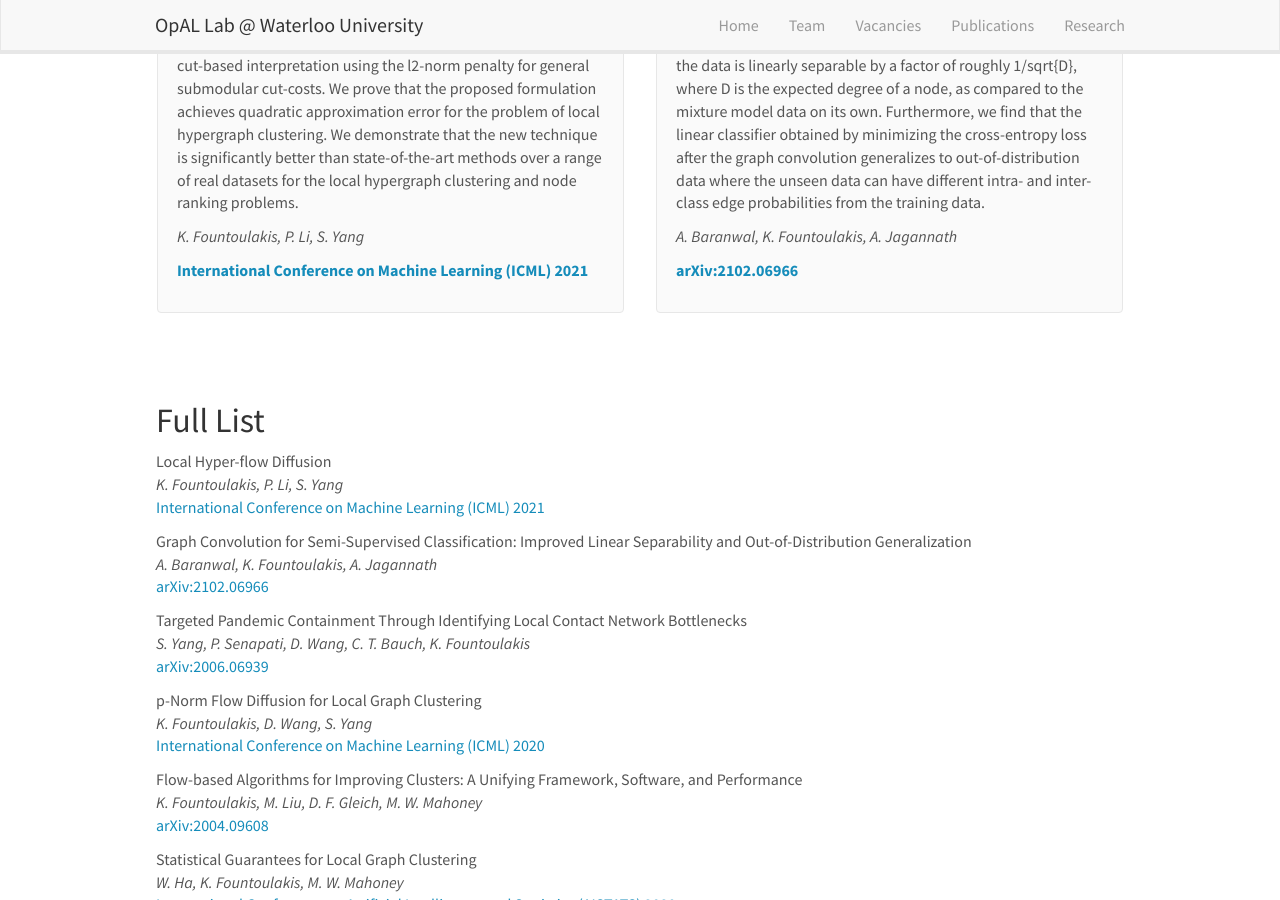
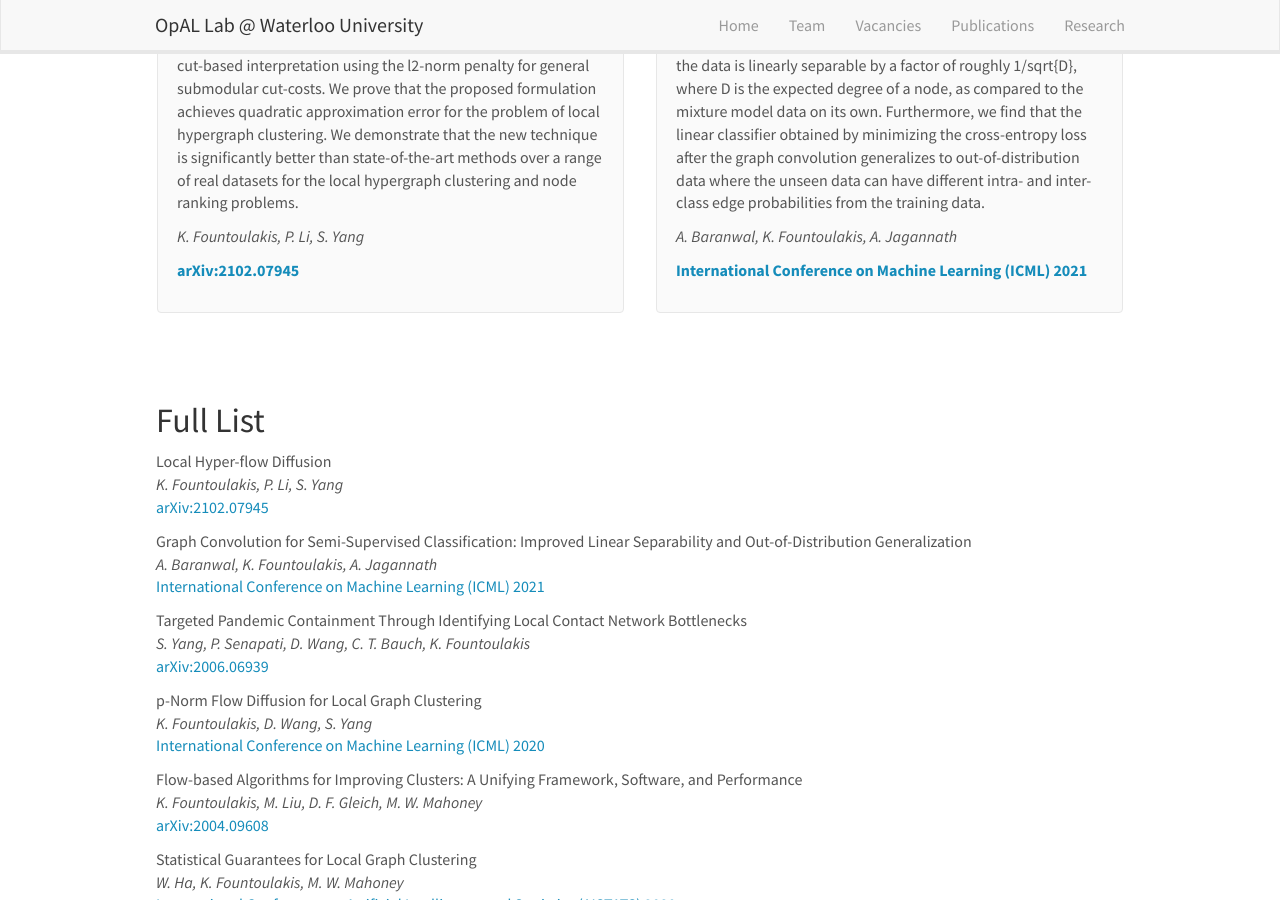
Before and after one commit to opallab/opallab.github.io, a Jekyll site: the page built from _pages/publications.md, in a window 1280 px wide and 900 px high, scrolled down 515 px. Built offline with Jekyll 4.4.1, drawn with Linux system fonts in a browser that asks for light colours; nearby versions of some CDN libraries; some of the changed lines change nothing that is shown.

Commit message:
added icml21

```diff
--- a/_data/publist.yml
+++ b/_data/publist.yml
@@ -4,7 +4,7 @@
   authors: K. Fountoulakis, P. Li, S. Yang
   link:
     url: https://arxiv.org/abs/2102.07945
-    display: International Conference on Machine Learning (ICML) 2021
+    display: arXiv:2102.07945
   highlight: 1
   news2:
 
@@ -14,7 +14,7 @@
   authors: A. Baranwal, K. Fountoulakis, A. Jagannath
   link:
     url: https://arxiv.org/abs/2102.06966
-    display:  arXiv:2102.06966
+    display: International Conference on Machine Learning (ICML) 2021
   highlight: 1
   news2:
 
```
